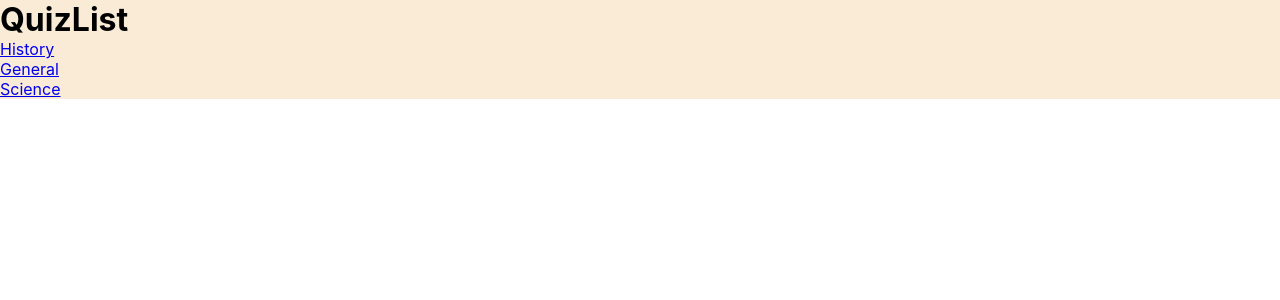
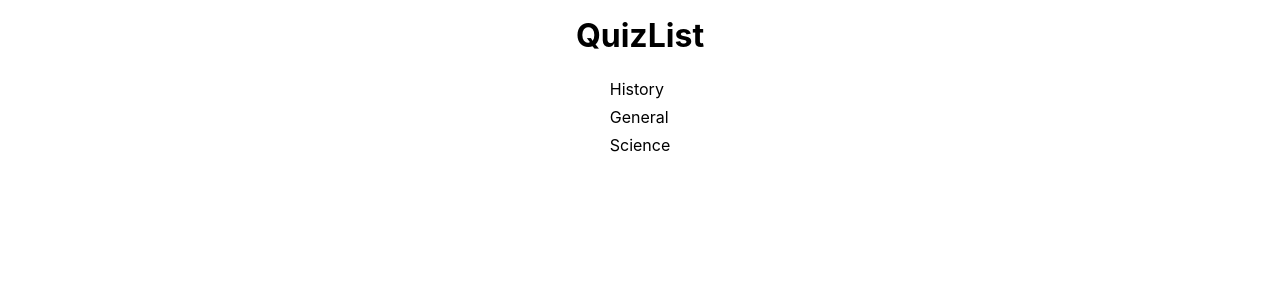
Before and after one commit to Zajecia-PJATK/projektprogramistyczny-Filiposki54, a React (Create React App) app in the folder projekt-quiz-app/: page / in a window 1280 px wide. Shown: the top 300 px of the page. Built offline with nearby package versions, Linux system fonts and the light colour scheme.

Commit message:
Simple Styling

```diff
--- a/projekt-quiz-app/src/App.css
+++ b/projekt-quiz-app/src/App.css
@@ -3,8 +3,10 @@
   padding: 0;
   box-sizing: border-box;
 }
-.App {
+.app {
+  font-family: Arial, sans-serif;
   display: flex;
   justify-content: center;
   align-items: center;
+  height: 100vh;
 }
--- a/projekt-quiz-app/src/components/QuizList/QuizList.css
+++ b/projekt-quiz-app/src/components/QuizList/QuizList.css
@@ -5,5 +5,27 @@
 }
 
 .quizlist {
-  background-color: antiquewhite;
+  display: flex;
+  flex-direction: column;
+  align-items: center;
+  padding: 1rem;
 }
+
+.quizlist h1 {
+  font-size: 2rem;
+  margin-bottom: 1rem;
+}
+
+.quizlist ul {
+  list-style: none;
+  padding: 0;
+}
+
+.quizlist li {
+  margin-top: 0.5rem;
+}
+
+.quizlist a {
+  text-decoration: none;
+  color: black;
+}
--- a/projekt-quiz-app/src/components/QuizPage/QuizPage.css
+++ b/projekt-quiz-app/src/components/QuizPage/QuizPage.css
@@ -0,0 +1,11 @@
+.quizpage {
+  display: flex;
+  flex-direction: column;
+  align-items: center;
+  padding: 1rem;
+}
+
+.quizpage h1 {
+  font-size: 2rem;
+  margin-bottom: 1rem;
+}
--- a/projekt-quiz-app/src/components/QuizPage/QuizPage.js
+++ b/projekt-quiz-app/src/components/QuizPage/QuizPage.js
@@ -1,4 +1,4 @@
-// import './QuizPages.css';
+import './QuizPage.css';
 import { useParams } from 'react-router-dom';
 import quizzes from '../../data/quizzes.json';
 
@@ -9,6 +9,7 @@ const QuizPage = () => {
   const shuffledQuestions = questions.sort(() => Math.random() - 0.5);
   return (
     <>
+      <div className='quizpage'>
         <h1>{quiz.title}</h1>
         {shuffledQuestions.map((question, index) => (
           <div key={index}>
@@ -24,6 +25,7 @@ const QuizPage = () => {
             </div>
           </div>
         ))}
+      </div>
     </>
   );
 };
```
Lines whose indentation alone changed are shown as unchanged.
